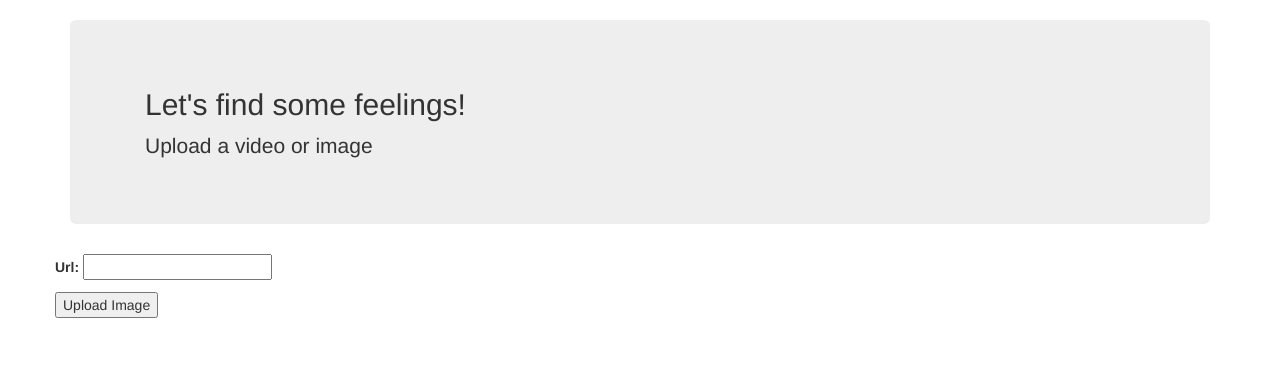
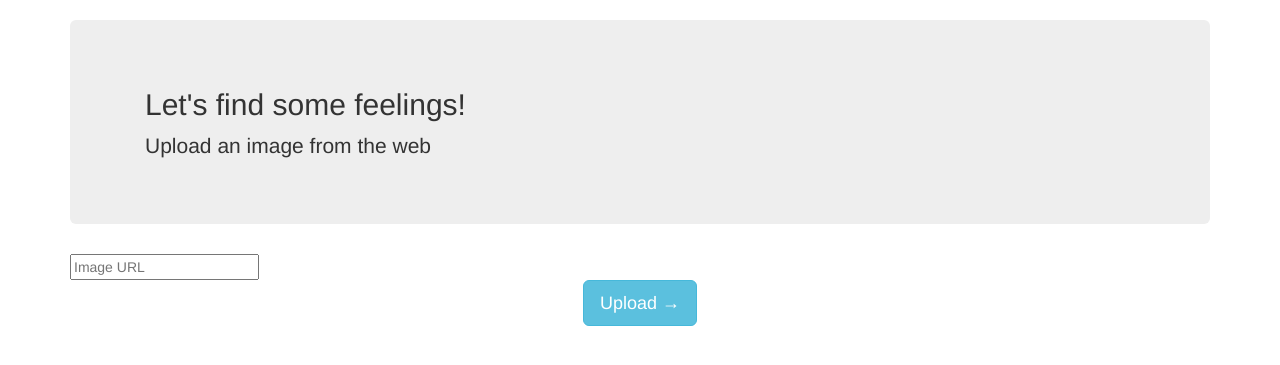
Before and after one commit to cmgreen210/facial-expression-project, a Django app: page /emotion/image/ in a window 1280 px wide. Shown: the part 52-417 px from the top of the page. Run offline with Django 3.2, Linux system fonts and the light colour scheme; parts of the project's set-up code (start-up, migrations or seed data) failed here and were passed over; some libraries are stand-ins or nearby versions.

Commit message:
front end

```diff
--- a/emotion/forms.py
+++ b/emotion/forms.py
@@ -6,9 +6,12 @@ from django.conf import settings
 
 class UploadImageFromURLForm(forms.Form):
     url = forms.URLField(required=True,
+                         label='',
                          error_messages={
                              "required": "Please enter a valid image URL"
-                         })
+                         },
+                         widget=forms.TextInput(attrs={'placeholder':
+                                                       'Image URL'}))
 
 
 class LimitedFileField(forms.FileField):
--- a/emotion/templates/emotion/index.html
+++ b/emotion/templates/emotion/index.html
@@ -32,7 +32,7 @@
         <div class="jumbotron">
           <div class="container">
             <h2>{% block jumbo_title %}Let's find some feelings!{% endblock %}</h2>
-            {% block jumbo_content %}<p>Upload a video or image</p>{% endblock %}
+            {% block jumbo_content %}<p>Upload an image from the web</p>{% endblock %}
           </div>
         </div>
 
--- a/emotion/templates/emotion/media_upload.html
+++ b/emotion/templates/emotion/media_upload.html
@@ -1,10 +1,25 @@
 {% extends 'emotion/index.html' %}
+{% load bootstrap %}
+
 {% block content %}
-    <div class="row">
+    <div class="row-fluid">
         <form action="{% url 'image' %}" method="post">
-            {% csrf_token %}
-            {{ form.as_p }}
-            <input type="submit" value="Upload Image" />
+            <div class="form-group">
+                {% csrf_token %}
+                {% for hidden in form.hidden_fields %}
+                    {{ hidden }}
+                {% endfor %}
+                {# Include the visible fields #}
+                {% for field in form.visible_fields %}
+                    <div class="fieldWrapper">
+                        {{ field.errors }}
+                    </div>
+                {% endfor %}
+                {{ form|bootstrap_inline }}
+                <div class="span4 offset4 text-center">
+                    <button type="submit" class="btn btn-lg btn-info">Upload &#8594;</button>
+                </div>
+            </div>
         </form>
     </div>
 {% endblock %}
--- a/emotion/views.py
+++ b/emotion/views.py
@@ -14,11 +14,9 @@ import StringIO
 
 
 def home_page(request):
-    v_form = VideoForm()
-    i_form = ImageForm()
+    form = UploadImageFromURLForm()
     return render(request, 'emotion/media_upload.html',
-                  {'v_form': v_form,
-                   'i_form': i_form})
+                  {'form': form})
 
 
 def get_video(request):
@@ -128,7 +126,7 @@ class UploadImageFromURLView(FormView):
         return super(UploadImageFromURLView, self).form_invalid(form)
 
     def form_valid(self, form):
-
+        print form.data
         url = form.data['url']
         domain, path = split_url(url)
         filename = get_url_tail(path)
--- a/emotion_app/settings.py
+++ b/emotion_app/settings.py
@@ -36,6 +36,7 @@ INSTALLED_APPS = (
     'django.contrib.sessions',
     'django.contrib.messages',
     'django.contrib.staticfiles',
+    'bootstrapform',
     'emotion',
 )
 
```
